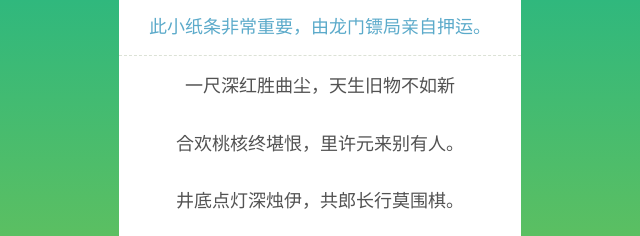
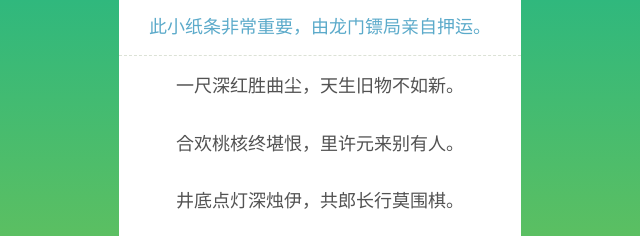
Before and after one commit to gaoleilei-Jm/gaoleileihan, a plain HTML site: page index.html in a window 1280 px wide. Shown: the part 260-496 px from the top of the page, 320-960 px from the left. Drawn offline with Linux system fonts and the light colour scheme.

Commit message:
Create index.html

```diff
--- a/index.html
+++ b/index.html
@@ -20,7 +20,7 @@
       <h2 class="receipt__title">致小鹿同学：</h2>
       <p class="receipt__subtitle">此小纸条非常重要，由龙门镖局亲自押运。</p>
       <div class="textcenter">
-        <p style="margin-top: 10px;">一尺深红胜曲尘，天生旧物不如新</p>
+        <p style="margin-top: 10px;">一尺深红胜曲尘，天生旧物不如新。</p>
         <p>合欢桃核终堪恨，里许元来别有人。</p>
         <p>井底点灯深烛伊，共郎长行莫围棋。</p>
         <p>玲珑骰子安红豆，入骨相思知不知。</p>
```
